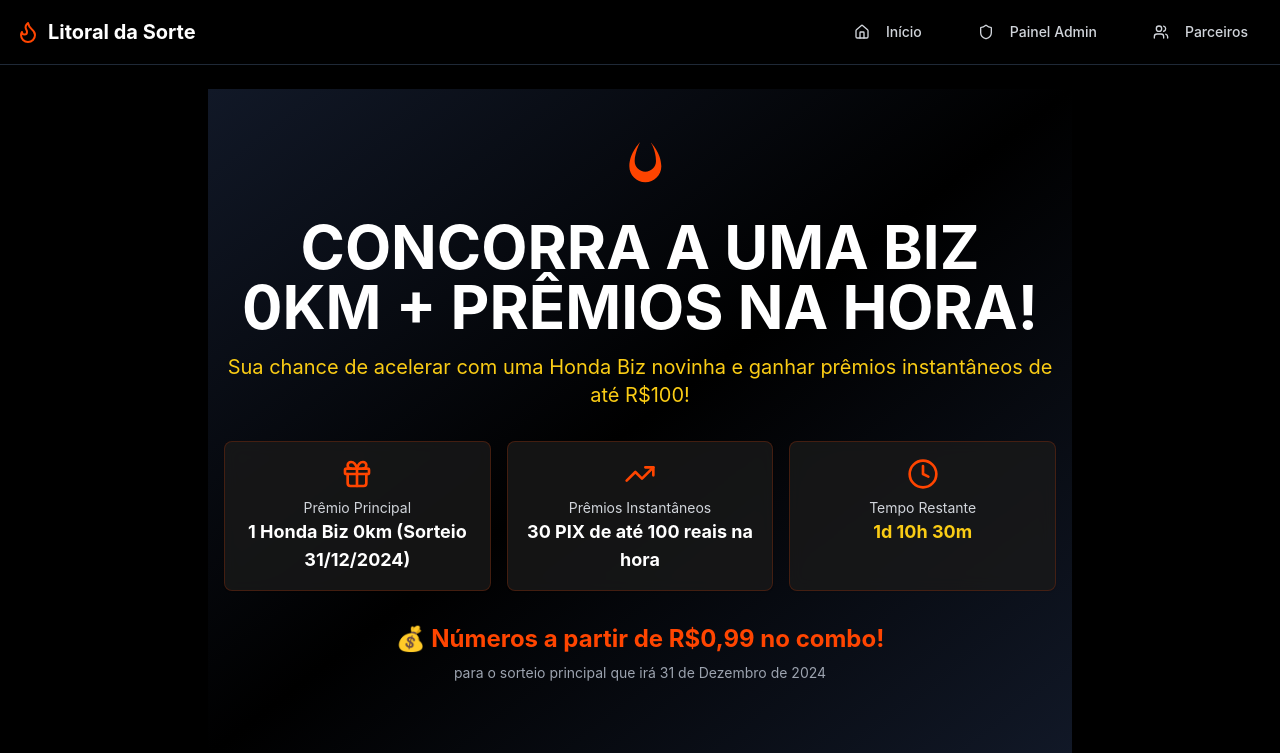
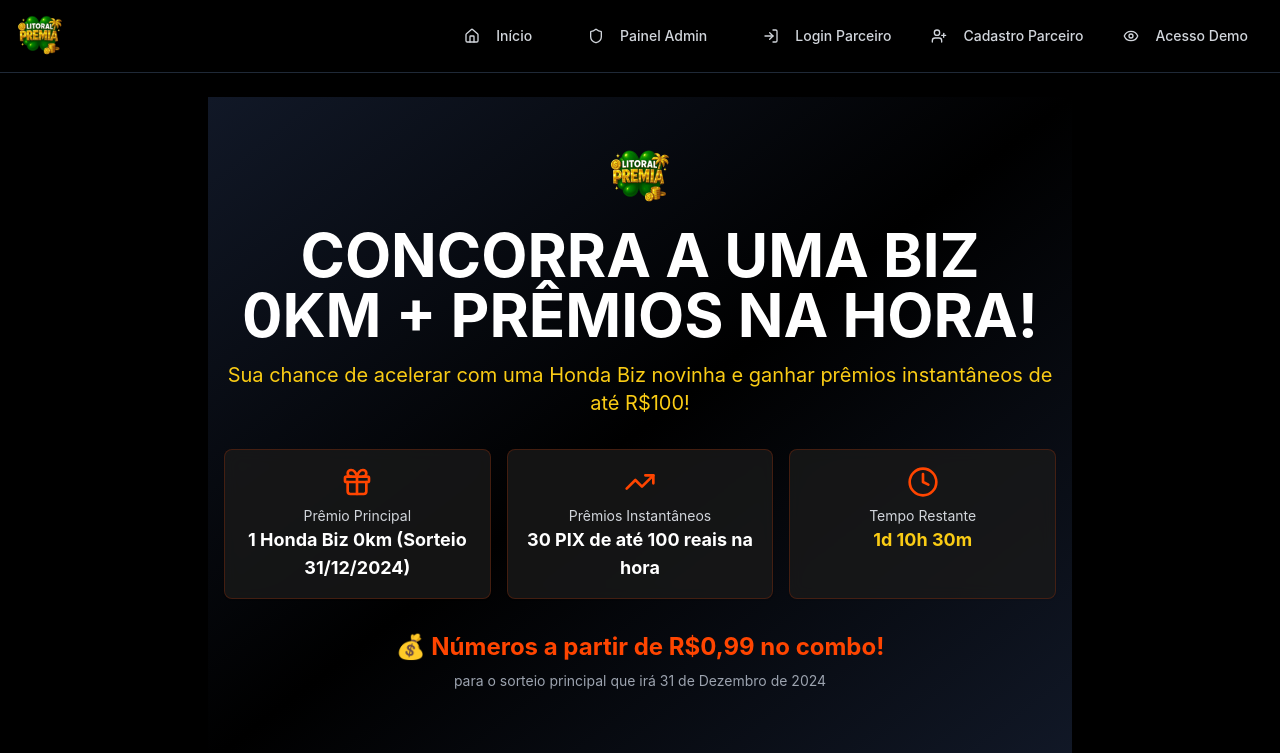
Before and after one commit to sistemasia25/litoral-premia-digital-rifa, a React (Vite) app: page / in a window 1280 px wide. Shown: the top 753 px of the page. Built offline with nearby package versions, Linux system fonts and the light colour scheme.

Commit message:
Refactor: Update header and add partner/admin access
- Replaced the "Litoral da Sorte" name and icon in the header with the provided logo.
- Added partner login/registration and demo access to the partners area.
- Added admin access.
- Updated the raffle name to "Litoral Premia".

```diff
--- a/src/components/Header.tsx
+++ b/src/components/Header.tsx
@@ -1,5 +1,5 @@
 
-import { Flame, Home, Shield, Users } from "lucide-react";
+import { Home, Shield, Users, LogIn, UserPlus, Eye } from "lucide-react";
 import { Button } from "@/components/ui/button";
 
 const Header = () => {
@@ -7,8 +7,11 @@ const Header = () => {
     <header className="bg-black border-b border-gray-800 px-4 py-3">
       <div className="max-w-7xl mx-auto flex items-center justify-between">
         <div className="flex items-center space-x-2">
-          <Flame className="w-6 h-6 text-orange-primary" />
-          <span className="text-xl font-bold text-white">Litoral da Sorte</span>
+          <img
+            src="/lovable-uploads/56e53f5a-394f-4d5c-add8-3c27c7e9ebc7.png"
+            alt="Litoral Premia"
+            className="w-12 h-12"
+          />
         </div>
 
         <nav className="hidden md:flex items-center space-x-6">
@@ -20,10 +23,22 @@ const Header = () => {
             <Shield className="w-4 h-4 mr-2" />
             Painel Admin
           </Button>
-          <Button variant="ghost" className="text-gray-300 hover:text-orange-primary">
-            <Users className="w-4 h-4 mr-2" />
-            Parceiros
-          </Button>
+
+          {/* Área de Parceiros */}
+          <div className="flex items-center space-x-2">
+            <Button variant="ghost" className="text-gray-300 hover:text-orange-primary">
+              <LogIn className="w-4 h-4 mr-2" />
+              Login Parceiro
+            </Button>
+            <Button variant="ghost" className="text-gray-300 hover:text-orange-primary">
+              <UserPlus className="w-4 h-4 mr-2" />
+              Cadastro Parceiro
+            </Button>
+            <Button variant="ghost" className="text-gray-300 hover:text-orange-primary">
+              <Eye className="w-4 h-4 mr-2" />
+              Acesso Demo
+            </Button>
+          </div>
         </nav>
       </div>
     </header>
--- a/src/components/RaffleHero.tsx
+++ b/src/components/RaffleHero.tsx
@@ -12,7 +12,13 @@ const RaffleHero = () => {
       {/* Conteúdo principal */}
       <div className="relative z-10 max-w-4xl mx-auto px-4 py-12 text-center">
         <div className="mb-8">
-          <Flame className="w-16 h-16 text-orange-primary mx-auto mb-4 animate-pulse" />
+          <div className="w-16 h-16 mx-auto mb-4">
+            <img
+              src="/lovable-uploads/56e53f5a-394f-4d5c-add8-3c27c7e9ebc7.png"
+              alt="Litoral Premia"
+              className="w-full h-full animate-pulse"
+            />
+          </div>
           <h1 className="text-4xl md:text-6xl font-bold text-white mb-4 animate-fade-in">
             CONCORRA A UMA BIZ 0KM + PRÊMIOS NA HORA!
           </h1>
@@ -55,10 +61,4 @@ const RaffleHero = () => {
   );
 };
 
-const Flame = ({ className }: { className?: string }) => (
-  <svg className={className} viewBox="0 0 24 24" fill="currentColor">
-    <path d="M12 2C12 2 8 6 8 11C8 14.31 10.69 17 14 17C17.31 17 20 14.31 20 11C20 6 16 2 16 2C16 2 14 4 12 4C10 4 8 2 8 2C8 2 10 4 12 4C14 4 16 2 16 2S18 5 18 9C18 11.21 16.21 13 14 13C11.79 13 10 11.21 10 9C10 6 12 2 12 2Z"/>
-  </svg>
-);
-
 export default RaffleHero;
--- a/src/components/VipGroup.tsx
+++ b/src/components/VipGroup.tsx
@@ -10,7 +10,7 @@ const VipGroup = () => {
         <div className="flex items-center space-x-3">
           <Crown className="w-8 h-8 text-yellow-300" />
           <div>
-            <h3 className="text-lg font-bold text-white">Grupo VIP Litoral da Sorte!</h3>
+            <h3 className="text-lg font-bold text-white">Grupo VIP Litoral Premia!</h3>
             <p className="text-orange-100 text-sm">Ganhe e receba as últimas exclusivas.</p>
           </div>
         </div>
```
Also changed, not shown: public/lovable-uploads/56e53f5a-394f-4d5c-add8-3c27c7e9ebc7.png (added).
